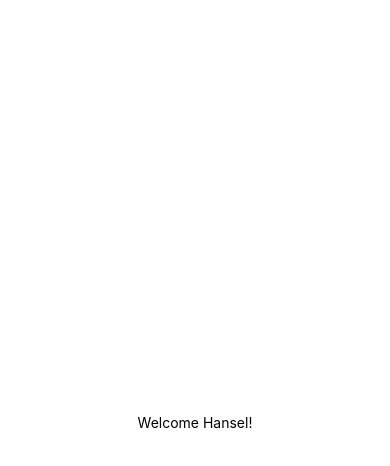
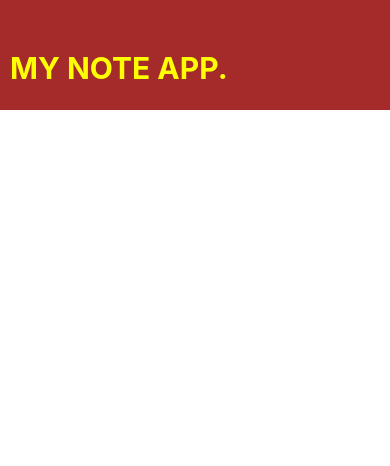
Before and after one commit to HanselTita/notesapp, a React Native app: screen / in a window 390 px wide. Shown: the top 466 px of the page. Built offline with nearby package versions, Linux system fonts and the light colour scheme.

Commit message:
feat: HomeScreen designed

```diff
--- a/App.js
+++ b/App.js
@@ -1,10 +1,12 @@
 import { StatusBar } from 'expo-status-bar';
 import { StyleSheet, Text, View } from 'react-native';
+import Header from './components/Header';
+
 
 export default function App() {
   return (
     <View style={styles.container}>
-      <Text>Welcome Hansel!</Text>
+      <Header/>
       <StatusBar style="auto" />
     </View>
   );
@@ -14,7 +16,6 @@ const styles = StyleSheet.create({
   container: {
     flex: 1,
     backgroundColor: '#fff',
-    alignItems: 'center',
-    justifyContent: 'center',
+
   },
 });
--- /dev/null
+++ b/components/Header.js
@@ -0,0 +1,28 @@
+import { Platform, StyleSheet, Text, View } from 'react-native'
+import React from 'react'
+
+const Header = () => {
+  return (
+    <View style={styles.headerContainer}>
+      <Text style={styles.headerTitle}>MY NOTE APP.</Text>
+    </View>
+  )
+}
+
+export default Header
+
+const styles = StyleSheet.create({
+    headerContainer: {
+        width: "100%",
+        height:"13%",
+        backgroundColor: Platform.OS == "android" ? "purple" : "brown",
+        paddingTop: 30,
+    },
+    headerTitle:{
+        color: Platform.OS === "android" ? "white" : "yellow",
+        fontSize: 30,
+        fontWeight: 'bold',
+        padding:10,
+        marginTop:10,
+    }
+})
```
Also changed, not shown: screens/AddNoteScreen.js (+14 -0 lines), screens/AllNotesScreen.js (+14 -0 lines), screens/HomeScreen.js (+14 -0 lines).
